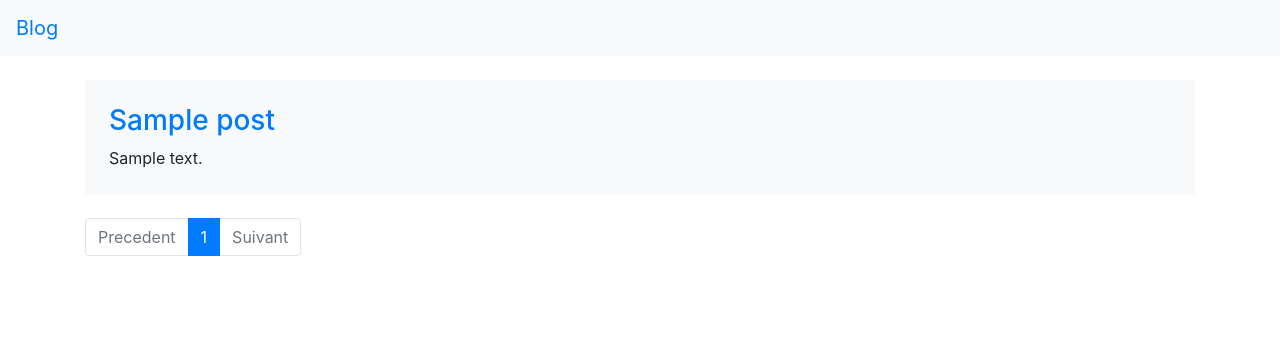
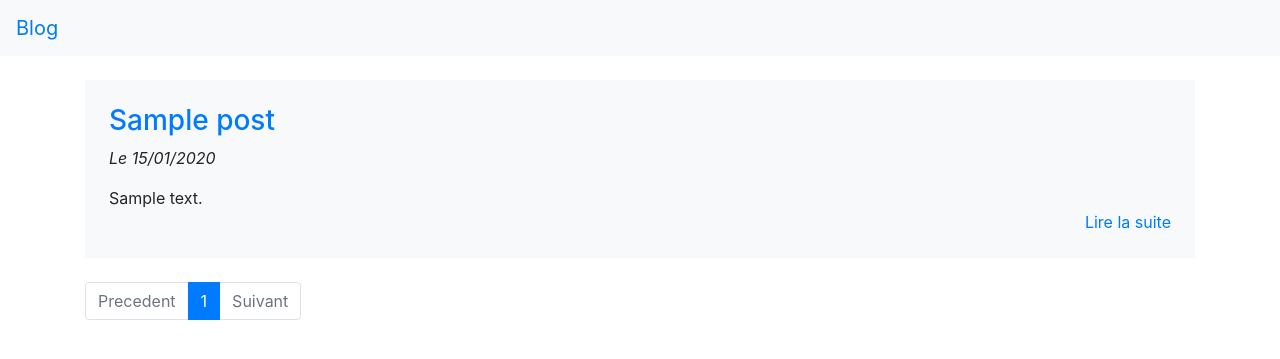
Before and after one commit to Igor-Nosatov/simple-mvc-blog, a PHP site: page / in a window 1280 px wide. Shown: the top 359 px of the page. Run offline with PHP 8.4, Linux system fonts and the light colour scheme; tables that the repository leaves empty or names only in its code hold one stand-in row (values such as "Sample post"); some libraries are stand-ins or nearby versions.

Commit message:
html improvements

```diff
--- a/App/View/listPosts.php
+++ b/App/View/listPosts.php
@@ -13,8 +13,14 @@ foreach ($posts as $post):
                     <?= $post->getTitle() ?>
                 </h3>
             </a>
+            <p class="font-italic">Le <?= $post->getDateAdded() ?></p>
         </header>
-        <?= $post->getContent() ?>
+        <div class="post-content">
+            <?= $post->getContent() ?>
+        </div>
+        <footer class="post-footer d-flex justify-content-end">
+            <a href="/post/<?= $post->getId() ?>">Lire la suite</a>
+        </footer>
     </article>
 <?php
 endforeach;
--- a/App/View/post.php
+++ b/App/View/post.php
@@ -1,5 +1,5 @@
 <?php
-$title = 'blog';
+$title = $post->getTitle();
 ob_start();
 ?>
 
@@ -27,7 +27,7 @@ ob_start();
         </article>
     <?php endforeach; ?>
 
-    <h4>Ajouter un commentaire</h4>
+    <h4 class="border-top py-3">Ajouter un commentaire</h4>
     <form action="/addComment/<?= $post->getId() ?>" method="post" class="comment-form">
         <div class="form-group">
             <label for="author">Nom</label>
```
